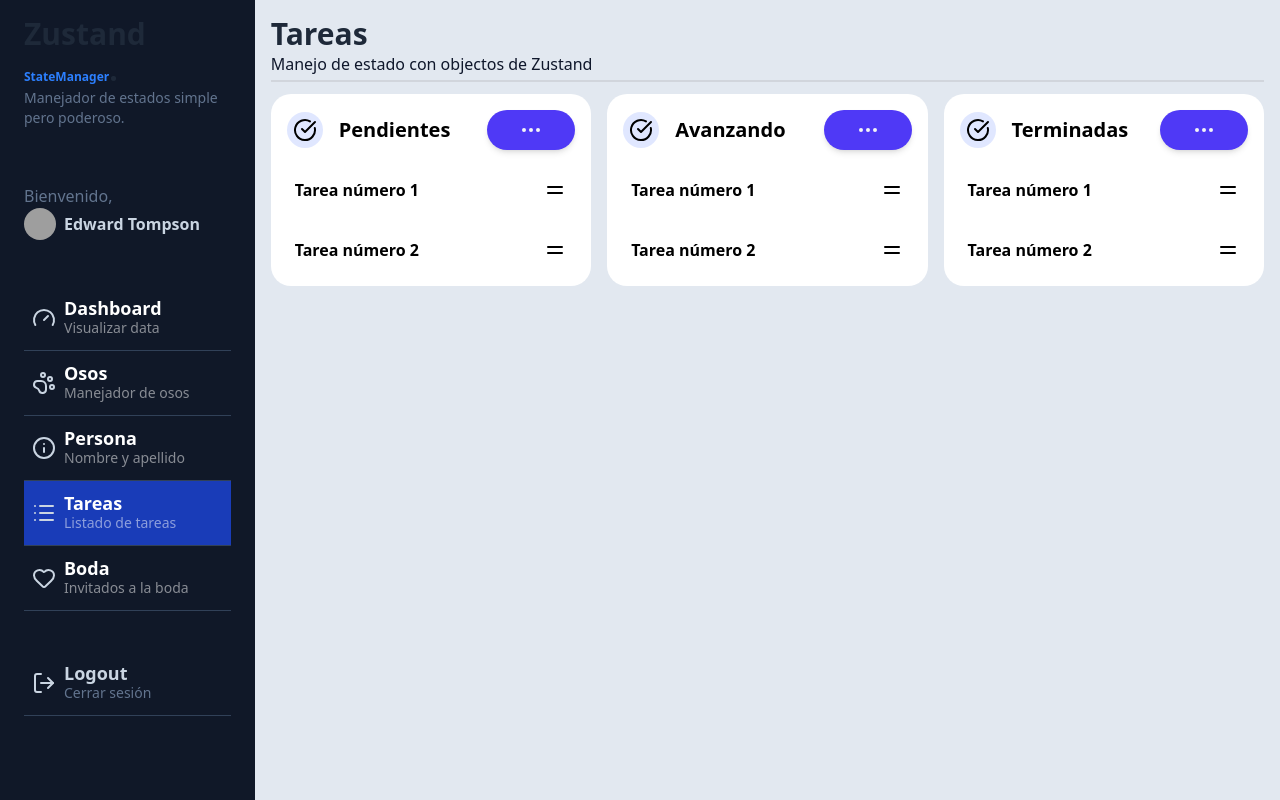
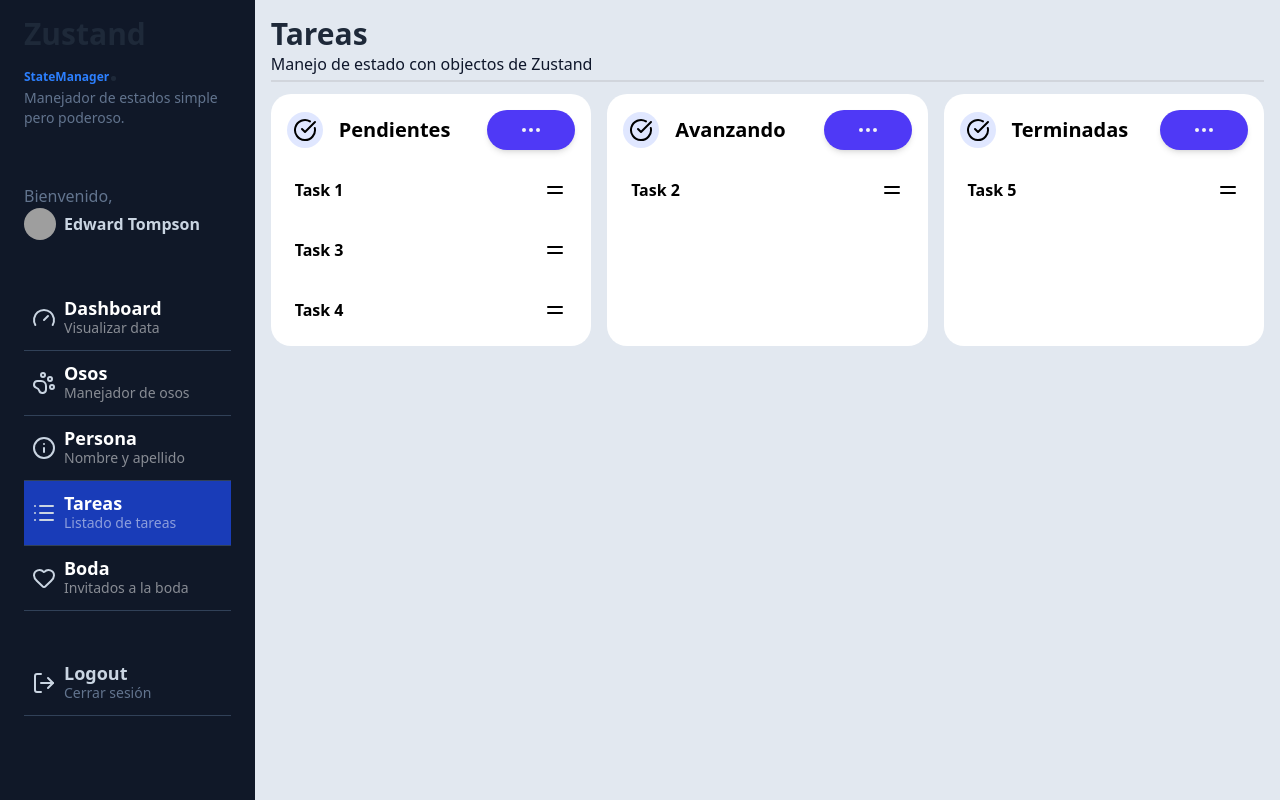
Before and after one commit to dieginin/curso_zustand, a React (Vite) app: page /dashboard/tasks in a window 1280 px wide. Built offline with nearby package versions, Linux system fonts and the light colour scheme; grey boxes are pictures that could not be loaded.

Commit message:
feat: refactor JiraTasks component to use SingleTask for rendering tasks

```diff
--- a/src/components/jira/JiraTasks.tsx
+++ b/src/components/jira/JiraTasks.tsx
@@ -1,14 +1,15 @@
-import { CircleCheckBig, Ellipsis, Equal } from "lucide-react"
+import { CircleCheckBig, Ellipsis } from "lucide-react"
+import type { Task, TaskStatus } from "../../interfaces"
 
-import type { Task } from "../../interfaces"
+import { SingleTask } from "./SingleTask"
 
 interface Props {
   title: string
-  value: "pending" | "in-progress" | "done"
+  value: TaskStatus
   tasks: Task[]
 }
 
-export const JiraTasks = ({ title }: Props) => {
+export const JiraTasks = ({ title, value, tasks }: Props) => {
   return (
     <div className='text-black! relative flex flex-col rounded-[20px]  bg-white bg-clip-border shadow-3xl shadow-shadow-500  w-full p-4! 3xl:p-![18px]'>
       {/* Task Header */}
@@ -30,23 +31,9 @@ export const JiraTasks = ({ title }: Props) => {
 
       {/* Task Items */}
       <div className='h-full w-full'>
-        <div className='mt-5 flex items-center justify-between p-2'>
-          <div className='flex items-center justify-center gap-2'>
-            <p className='text-base font-bold text-navy-700'>Tarea número 1</p>
-          </div>
-          <span className=' h-6 w-6 text-navy-700 cursor-pointer'>
-            <Equal />
-          </span>
-        </div>
-
-        <div className='mt-5 flex items-center justify-between p-2'>
-          <div className='flex items-center justify-center gap-2'>
-            <p className='text-base font-bold text-navy-700'>Tarea número 2</p>
-          </div>
-          <span className=' h-6 w-6 text-navy-700 cursor-pointer'>
-            <Equal />
-          </span>
-        </div>
+        {tasks.map((task) => (
+          <SingleTask key={task.id} task={task} />
+        ))}
       </div>
     </div>
   )
--- /dev/null
+++ b/src/components/jira/SingleTask.tsx
@@ -0,0 +1,19 @@
+import { Equal } from "lucide-react"
+import type { Task } from "../../interfaces"
+
+interface Props {
+  task: Task
+}
+
+export const SingleTask = ({ task }: Props) => {
+  return (
+    <div className='mt-5 flex items-center justify-between p-2'>
+      <div className='flex items-center justify-center gap-2'>
+        <p className='text-base font-bold text-navy-700'>{task.title}</p>
+      </div>
+      <span className=' h-6 w-6 text-navy-700 cursor-pointer'>
+        <Equal />
+      </span>
+    </div>
+  )
+}
--- a/src/pages/02-objects/JiraPage.tsx
+++ b/src/pages/02-objects/JiraPage.tsx
@@ -20,7 +20,7 @@ export const JiraPage = () => {
       <hr />
 
       <div className='grid grid-cols-1 md:grid-cols-3 gap-4'>
-        <JiraTasks title='Pendientes' value='pending' tasks={pendingTasks} />
+        <JiraTasks title='Pendientes' value='open' tasks={pendingTasks} />
 
         <JiraTasks
           title='Avanzando'
```
